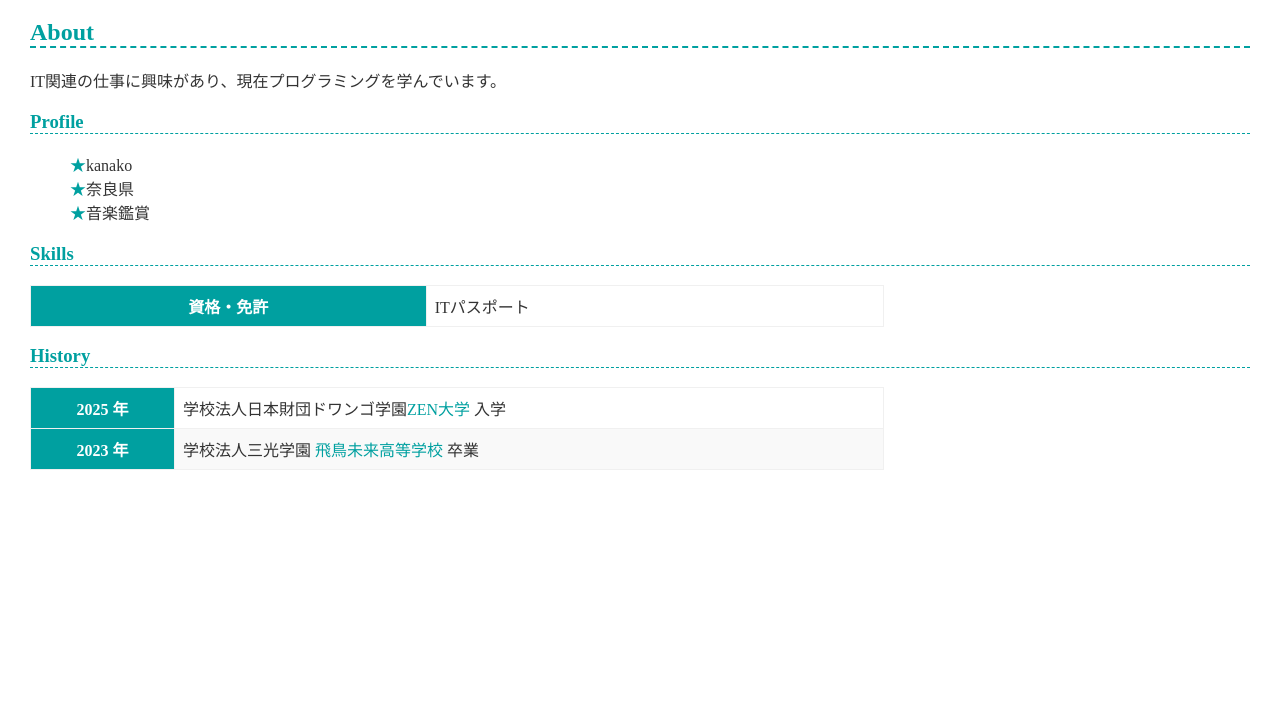
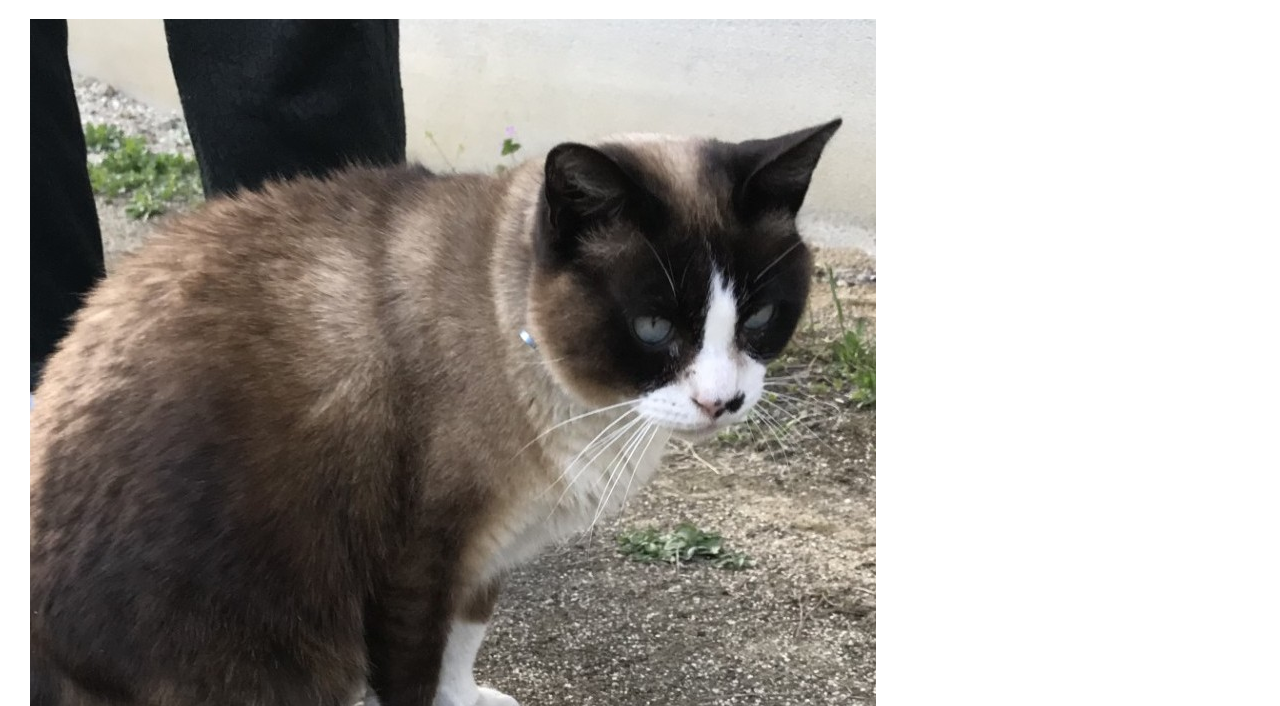
Before and after one commit to kana2005-d/kana2005-d.github.io, a plain HTML site: page index.html in a window 1280 px wide. Shown: the part 94-800 px from the top of the page. Drawn offline with Linux system fonts and the light colour scheme.

Commit message:
画像の追加

```diff
--- a/index.html
+++ b/index.html
@@ -8,6 +8,7 @@
   </head>
   <body>
     <h1>kanako</h1>
+    <img src="neko.jpg">
 
 
     <h2>About</h2>
```
